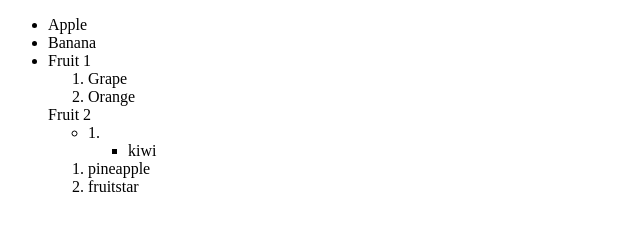
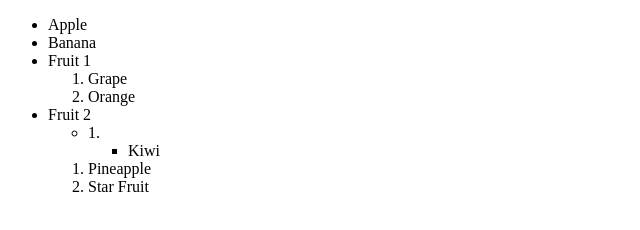
Before and after one commit to Waqqas41/IASC1P02_F2022, a plain HTML site: page Labs/Lab_2/C4.html in a window 1280 px wide. Shown: the full height of the page, 0-640 px from the left. Drawn offline with Linux system fonts and the light colour scheme.

Commit message:
fixed validation errors

```diff
--- a/Labs/Lab_2/C4.html
+++ b/Labs/Lab_2/C4.html
@@ -16,19 +16,22 @@
                 <li>Apple</li>
                 <li>Banana</li>
                 <li>Fruit 1
+
                         <ol>
                         <li>Grape</li>
                         <li>Orange</li>
                         </ol>
+                        </li>
 
-                    Fruit 2
+                <li>Fruit 2
+
                         <ul><li>1.
-                            <ul><li>kiwi</li></ul>
+                                <ul><li>Kiwi</li></ul>
                         </li></ul>
 
                         <ol>
-                    <li>pineapple</li>
-                    <li>fruitstar</li>
+                        <li>Pineapple</li>
+                        <li>Star Fruit</li>
                         </ol>
                         </li>
 
```
Lines whose indentation alone changed are shown as unchanged.
